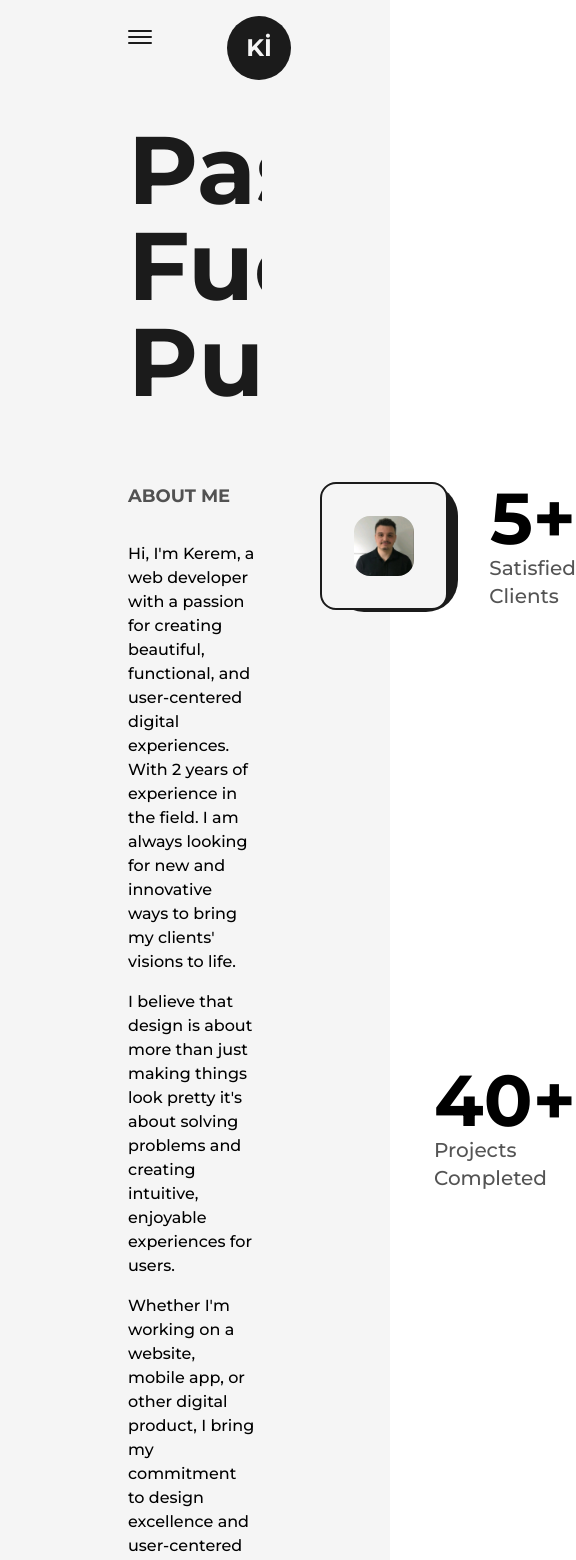
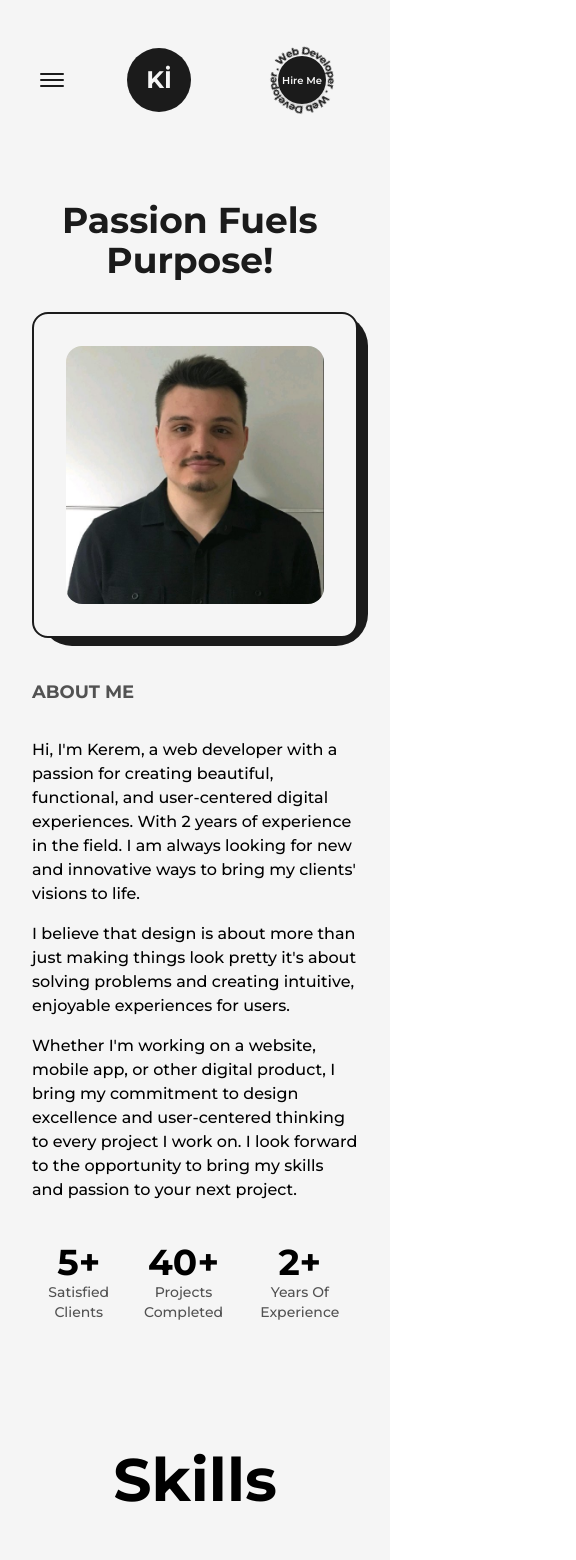
Before and after one commit to keremilhan/nextjs-portfolio, a Next.js app: page /about in a window 390 px wide. Shown: the top 1560 px of the page, 576 px wide, since content can reach past the window. Built offline with nearby package versions, Linux system fonts and the light colour scheme.

Commit message:
making the design responsive

```diff
--- a/app/about/page.tsx
+++ b/app/about/page.tsx
@@ -33,10 +33,10 @@ const AnimatedNumbers: React.FC<{ value: any }> = ({ value }) => {
 
 const AboutPage = () => {
     return (
-        <main className="flex w-full flex-col items-center justify-center p-32 pt-10 dark:text-light">
-            <AnimatedText text="Passion Fuels Purpose!" className="mb-16" />
-            <div className="grid w-full grid-cols-8 gap-16 z-0">
-                <div className="col-span-3 flex flex-col items-start justify-start gap-4">
+        <main className="flex w-full flex-col items-center justify-center pt-10 dark:text-light">
+            <AnimatedText text="Passion Fuels Purpose!" className="mb-16 sm:mb-8 lg:!text-7xl sm:!text-6xl xs:!text-4xl" />
+            <div className="grid w-full grid-cols-8 gap-16 z-0 sm:gap-10">
+                <div className="col-span-3 xl:col-span-4 md:col-span-8 flex flex-col items-start justify-start gap-4 md:order-2">
                     <h2 className="mb-4 text-lg font-bold uppercase text-dark/75 dark:text-light/75 ">About me</h2>
                     <p className="font-medium">
                         Hi, I&apos;m Kerem, a web developer with a passion for creating beautiful, functional, and user-centered digital experiences. With 2 years of experience in the field. I am
@@ -50,28 +50,28 @@ const AboutPage = () => {
                         look forward to the opportunity to bring my skills and passion to your next project.
                     </p>
                 </div>
-                <div className="col-span-3 relative h-max rounded-2xl border-2 border-solid border-dark bg-light p-8 dark:bg-dark dark:border-light">
+                <div className="col-span-3 xl:col-span-4 md:col-span-8 relative h-max rounded-2xl border-2 border-solid border-dark bg-light p-8 dark:bg-dark dark:border-light md:order-1">
                     <div className="absolute top-0 -right-3 -z-10 w-[102%] h-[103%] rounded-[2rem] bg-dark dark:bg-light" />
                     <Image priority sizes="(max-width: 768px) 100vw, (max-width: 1200px) 50vw, 33vw" src={ProfilePhoto} alt="Profile Image" className="w-full h-auto rounded-2xl" />
                 </div>
-                <div className="col-span-2 flex flex-col items-end justify-between">
-                    <div className="flex flex-col items-end justify-center">
-                        <span className="inline-block text-7xl font-bold">
+                <div className="col-span-2 xl:col-span-8 xl:!flex-row flex flex-col items-end justify-between xl:items-center md:order-3">
+                    <div className="flex flex-col items-end justify-center xl:items-center">
+                        <span className="inline-block text-7xl font-bold md:text-6xl sm:text-5xl xs:text-4xl">
                             <AnimatedNumbers value={5} />+
                         </span>
-                        <h2 className="text-xl font-medium capitalize text-dark/75 dark:text-light/75">satisfied clients</h2>
+                        <h2 className="text-xl font-medium capitalize text-dark/75 dark:text-light/75 xl:text-center md:text-lg sm:text-base xs:text-sm">satisfied clients</h2>
                     </div>
-                    <div className="flex flex-col items-end justify-center">
-                        <span className="inline-block text-7xl font-bold">
+                    <div className="flex flex-col items-end justify-center xl:items-center">
+                        <span className="inline-block text-7xl font-bold md:text-6xl sm:text-5xl xs:text-4xl">
                             <AnimatedNumbers value={40} />+
                         </span>
-                        <h2 className="text-xl font-medium capitalize text-dark/75 dark:text-light/75">projects completed</h2>
+                        <h2 className="text-xl font-medium capitalize text-dark/75 dark:text-light/75 xl:text-center md:text-lg sm:text-base xs:text-sm">projects completed</h2>
                     </div>
-                    <div className="flex flex-col items-end justify-center">
-                        <span className="inline-block text-7xl font-bold">
+                    <div className="flex flex-col items-end justify-center xl:items-center">
+                        <span className="inline-block text-7xl font-bold md:text-6xl sm:text-5xl xs:text-4xl">
                             <AnimatedNumbers value={2} />+
                         </span>
-                        <h2 className="text-xl font-medium capitalize text-dark/75 dark:text-light/75">years of experience</h2>
+                        <h2 className="text-xl font-medium capitalize text-dark/75 dark:text-light/75 xl:text-center md:text-lg sm:text-base xs:text-sm">years of experience</h2>
                     </div>
                 </div>
             </div>
--- a/app/layout.tsx
+++ b/app/layout.tsx
@@ -15,7 +15,7 @@ export default function RootLayout({ children }: { children: React.ReactNode })
     return (
         <html lang="en">
             <body className={montserrat.className}>
-                <main className="bg-light w-full min-h-screen  dark:bg-dark">
+                <main className="bg-light w-full min-h-screen dark:bg-dark p-32 !pt-0 xl:p-24 lg:p-16 md:p-12 sm:p-8">
                     <Navbar />
                     {children}
                     <Footer />
--- a/components/AnimatedText.tsx
+++ b/components/AnimatedText.tsx
@@ -26,7 +26,7 @@ const singleWord = {
 
 const AnimatedText: React.FC<{ text: string; className?: string }> = ({ text, className }) => {
     return (
-        <div className="w-full mx-auto py-2 flex items-center justify-center text-center overflow-hidden">
+        <div className="w-full mx-auto py-2 flex items-center justify-center text-center overflow-hidden sm:py-0">
             <motion.h1 className={`inline-block w-full text-dark font-bold capitilize text-8xl dark:text-light ${className}`} variants={quote} initial="initial" animate="animate">
                 {text.split(' ').map((word, index) => (
                     <motion.span key={word + '-' + index} className="inline-block" variants={singleWord}>
--- a/components/Footer.tsx
+++ b/components/Footer.tsx
@@ -3,10 +3,10 @@ import React from 'react';
 
 const Footer = () => {
     return (
-        <footer className="w-full border-t-2 border-solid border-dark font-medium text-lg py-8 px-32 flex items-center justify-between dark:text-light dark:border-light">
+        <footer className="w-full border-t-2 border-solid border-dark font-medium text-lg py-8 px-32 flex items-center justify-between dark:text-light dark:border-ligh sm:text-base lg:flex-col lg:p-6 xs:p-4">
             <span>{new Date().getFullYear()} &copy; All Rights Reserved</span>
-            <div className="flex items-center">
-                by&nbsp;
+            <div className="flex items-center lg:py-2">
+                Build by&nbsp;
                 <Link href="https://linkedin.com/in/keremilhan" target="_blank" className="underline underline-offset-2">
                     Kerem İlhan
                 </Link>
--- a/components/HireMe.tsx
+++ b/components/HireMe.tsx
@@ -4,12 +4,12 @@ import Link from 'next/link';
 
 const HireMe = () => {
     return (
-        <div className="fixed left-4 bottom-4 flex items-center justify-center overflow-hidden">
-            <div className="w-48 h-auto flex item-center justify-center relative">
+        <div className="fixed left-4 bottom-4 flex items-center justify-center overflow-hidden md:static">
+            <div className="w-48 md:w-24 h-auto flex item-center justify-center relative">
                 <CircularText className="fill-dark animate-spin-slow dark:fill-light" />
                 <Link
                     href="mailto:kerem7095@gmail.com"
-                    className="flex items-center justify-center absolute left-1/2 top-1/2 -translate-x-1/2 -translate-y-1/2 bg-dark text-light shadow-md border border-solid border-dark w-20 h-20 rounded-full font-semibold hover:bg-light hover:text-dark border-transparent hover:border-dark dark:bg-light dark:text-dark hover:dark:bg-dark hover:dark:text-light hover:dark:border-light"
+                    className="flex items-center justify-center absolute left-1/2 top-1/2 -translate-x-1/2 -translate-y-1/2 bg-dark text-light shadow-md border border-solid border-dark w-20 h-20 rounded-full font-semibold hover:bg-light hover:text-dark border-transparent hover:border-dark dark:bg-light dark:text-dark hover:dark:bg-dark hover:dark:text-light hover:dark:border-light md:w-12 md:h-12 md:text-[10px]"
                 >
                     Hire Me
                 </Link>
--- a/components/Logo.tsx
+++ b/components/Logo.tsx
@@ -7,14 +7,14 @@ const MotionLink = motion(Link);
 
 const Logo = () => {
     return (
-        <div className="flex items-center justify-center mt-2">
+        <div className="flex items-center justify-center">
             <MotionLink
                 href="/"
                 className="w-16 h-16 bg-dark text-light flex items-center justify-center rounded-full text-2xl font-bold border border-solid border-transparent  dark:border-light"
                 whileHover={{
                     scale: 1.5,
                     backgroundColor: ['#121212', 'rgba(131,58,180,1)', 'rgba(253,29,29,1)', 'rgba(252,176,69,1)', 'rgba(131,58,180,1)', '#121212'],
-                    transition: { duration: 1, repeat: Infinity },
+                    transition: { duration: 1.5, repeat: Infinity },
                 }}
             >
                 Kİ
--- a/components/Navbar.tsx
+++ b/components/Navbar.tsx
@@ -1,12 +1,13 @@
 'use client';
 import Link from 'next/link';
-import React, { useState } from 'react';
+import React, { useEffect, useState } from 'react';
 import Logo from './Logo';
 import { usePathname } from 'next/navigation';
 import { GithubIcon, LinkedInIcon, MoonIcon, SunIcon, TwitterIcon } from './Icons';
 import { motion } from 'framer-motion';
 import useThemeSwitcher from './hooks/useThemeSwitcher';
 import { useRouter } from 'next/navigation';
+import HireMe from './HireMe';
 
 interface CustomLinkProps {
     href: string;
@@ -27,7 +28,7 @@ const CustomLink = ({ href, title, className = '' }: CustomLinkProps) => {
             {title}
             <span
                 className={`
-                h-[1px] inline-block bg-dark absolute left-0 -bottom-0.5 group-hover:w-full transition-[width] ease duration-300 ${pathName === href ? 'w-full' : 'w-0 dark:bg-light'}
+                h-[1px] inline-block bg-dark absolute left-0 -bottom-0.5 group-hover:w-full transition-[width] ease duration-300 ${pathName === href ? 'w-full dark:bg-light' : 'w-0 dark:bg-light'}
             `}
             ></span>
         </Link>
@@ -55,18 +56,22 @@ const CustomMobileLink = ({ href, title, className = '', toggle }: CustomMobileL
 const Navbar = () => {
     const [mode, setMode] = useThemeSwitcher();
     const [isOpen, setIsOpen] = useState(false);
+    const [mounted, setMounted] = useState(false);
 
     const handleClick = () => {
         setIsOpen(prev => !prev);
     };
+
+    useEffect(() => {
+        setMounted(true);
+    }, []);
     return (
-        <header className="w-full px-32 py-8 font-medium flex items-center justify-between dark:text-light relative">
+        <header className="w-full px-24 lg:px-16 md:px-12 sm:px-8 xs:px-2 py-8 font-medium flex items-center justify-between dark:text-light relative z-10">
             <button className="flex-col justify-center items-center hidden lg:flex" onClick={handleClick}>
                 <span className={`bg-dark dark:bg-light block transition-all duration-300 ease-out h-0.5 w-6 rounded-sm ${isOpen ? 'rotate-45 translate-y-1' : '-translate-y-0.5'}`}></span>
                 <span className={`bg-dark dark:bg-light block transition-all duration-300 ease-out h-0.5 w-6 rounded-sm my-0.5 ${isOpen ? 'opacity-0' : 'opacity-100'}`}></span>
                 <span className={`bg-dark dark:bg-light block transition-all duration-300 ease-out h-0.5 w-6 rounded-sm ${isOpen ? '-rotate-45 -translate-y-1' : 'translate-y-0.5'}`}></span>
             </button>
-
             <div className="w-full flex justify-between items-center lg:hidden">
                 <nav>
                     <CustomLink href="/" title="Home" className="mr-4" />
@@ -74,6 +79,7 @@ const Navbar = () => {
                     <CustomLink href="/projects" title="Projects" className="mx-4" />
                     <CustomLink href="/articles" title="Articles" className="ml-4" />
                 </nav>
+                <Logo />
                 <nav className="flex items-center justify-center flex-wrap gap-6">
                     <motion.a
                         href="https://github.com/keremilhan"
@@ -82,7 +88,7 @@ const Navbar = () => {
                         whileTap={{ scale: 0.9 }}
                         className={`w-6 rounded-full ${isOpen ? 'bg-dark dark:bg-light' : 'bg-light dark:bg-dark'}`}
                     >
-                        <GithubIcon className={`${mode === 'dark' ? 'fill-light' : 'fill-dark'}`} />
+                        <GithubIcon className={`${mounted && mode === 'dark' ? 'fill-light' : 'fill-dark'}`} />
                     </motion.a>
                     <motion.a href="https://twitter.com" target="_blank" whileHover={{ y: -2 }} whileTap={{ scale: 0.9 }} className="w-6">
                         <TwitterIcon />
@@ -91,20 +97,25 @@ const Navbar = () => {
                         <LinkedInIcon />
                     </motion.a>
                     <button className="flex items-center justify-center rounded-full p-1 dark:bg-light dark:text-dark bg-dark text-light " onClick={() => setMode(mode === 'dark' ? 'light' : 'dark')}>
-                        {mode === 'dark' ? <SunIcon className="fill-dark" /> : <MoonIcon className="fill-dark" />}
+                        {mounted && mode === 'dark' ? <SunIcon className="fill-dark" /> : <MoonIcon className="fill-dark" />}
                     </button>
                 </nav>
             </div>
 
             {isOpen && (
-                <div className="min-w-[70vw] z-30 flex flex-col justify-between items-center fixed top-1/2 left-1/2 -translate-x-1/2 -translate-y-1/2 bg-dark/90 dark:bg-light/75 rounded-lg backdrop-blur-md py-32">
+                <motion.div
+                    initial={{ scale: 0, opacity: 0, x: '-50%', y: '-50%' }}
+                    animate={{ scale: 1, opacity: 1 }}
+                    transition={{ duration: 0.5 }}
+                    className="min-w-[70vw] z-30 flex flex-col justify-between items-center fixed top-1/2 left-1/2 -translate-x-1/2 -translate-y-1/2 bg-dark/90 dark:bg-light/75 rounded-lg backdrop-blur-md py-32"
+                >
                     <nav className="flex flex-col items-center justify-center">
                         <CustomMobileLink href="/" title="Home" className="" toggle={handleClick} />
                         <CustomMobileLink href="/about" title="About" className="" toggle={handleClick} />
                         <CustomMobileLink href="/projects" title="Projects" className="" toggle={handleClick} />
                         <CustomMobileLink href="/articles" title="Articles" className="" toggle={handleClick} />
                     </nav>
-                    <nav className="flex items-center justify-center flex-wrap gap-6">
+                    <nav className="flex items-center justify-center flex-wrap gap-6 sm:gap-3">
                         <motion.a href="https://github.com/keremilhan" target="_blank" whileHover={{ y: -2 }} whileTap={{ scale: 0.9 }} className="w-6">
                             <GithubIcon className={`${mode === 'dark' ? 'fill-dark' : 'fill-light'}`} />
                         </motion.a>
@@ -121,11 +132,17 @@ const Navbar = () => {
                             {mode === 'dark' ? <SunIcon className="fill-dark" /> : <MoonIcon className="fill-dark" />}
                         </button>
                     </nav>
-                </div>
+                </motion.div>
             )}
-            <div className="absolute left-[50%] top-2 translate-x-[50%]">
+            <div className="lg:m-auto hidden lg:inline-block">
                 <Logo />
             </div>
+            <div className="hidden md:inline-block">
+                <HireMe />
+            </div>
+            {/* <div className="absolute left-[50%] top-2 translate-x-[50%]">
+                <Logo />
+            </div> */}
         </header>
     );
 };
--- a/components/Skills.tsx
+++ b/components/Skills.tsx
@@ -4,7 +4,7 @@ import { motion } from 'framer-motion';
 const Skill: React.FC<{ name: string; x: number | string; y: number | string }> = ({ name, x, y }) => {
     return (
         <motion.div
-            className="flex items-center justify-center rounded-full font-semibold bg-dark text-light py-3 px-6 shadow-dark cursor-pointer absolute dark:text-dark dark:bg-light"
+            className="flex items-center justify-center rounded-full font-semibold bg-dark text-light py-3 px-6 shadow-dark cursor-pointer absolute dark:text-dark dark:bg-light lg:py-2 lg:px-4 md:text-sm md:py-1.5 md:px-3 xs:bg-transparent xs:dark:bg-transparent xs:text-dark xs:dark:text-light xs:font-bold"
             whileHover={{ scale: 1.05 }}
             initial={{ x: 0, y: 0 }}
             whileInView={{ x, y, transition: { duration: 1.5 } }}
@@ -18,10 +18,10 @@ const Skill: React.FC<{ name: string; x: number | string; y: number | string }>
 const Skills = () => {
     return (
         <>
-            <h2 className="font-bold text-8xl mt-64 w-full text-center">Skills</h2>
+            <h2 className="font-bold text-8xl mt-64 w-full text-center md:text-6xl md:mt-32">Skills</h2>
             <div className="w-full h-screen relative flex items-center justify-center rounded-full bg-circularLight dark:bg-circularDark">
                 <motion.div
-                    className="flex items-center justify-center rounded-full font-semibold bg-dark text-light dark:text-dark dark:bg-light p-8 shadow-dark cursor-pointer"
+                    className="flex items-center justify-center rounded-full font-semibold bg-dark text-light dark:text-dark dark:bg-light p-8 shadow-dark cursor-pointer lg:p-6 md:p-4 xs:p-2 xs:text-xs"
                     whileHover={{ scale: 1.05 }}
                 >
                     Web
```
Also changed, not shown: app/page.tsx (+14 -12 lines).
